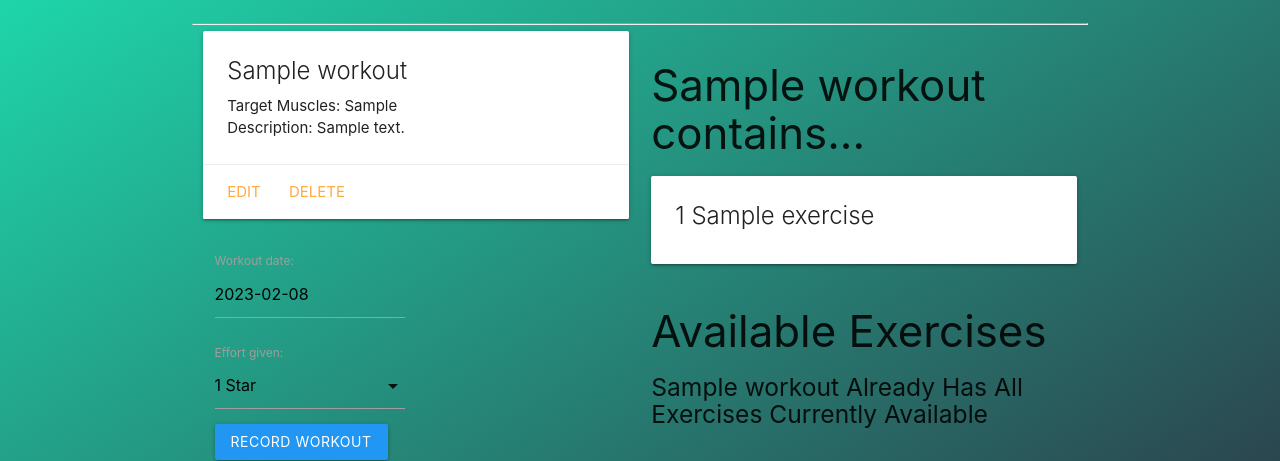
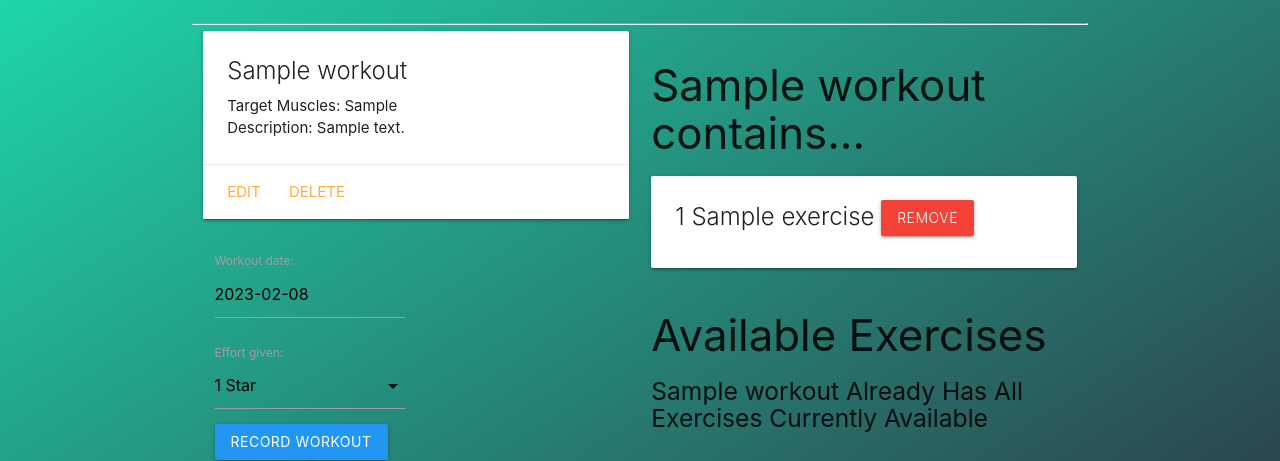
Before and after one commit to manganmh89/LifTrackr, a Django app: page /workouts/1/ in a window 1280 px wide. Shown: the part 177-638 px from the top of the page. Run offline with Django 4.2, Linux system fonts and the light colour scheme; a user stored in the database is signed in; tables that the repository leaves empty hold one stand-in row (values such as "Sample post").

Commit message:
adds remove button

```diff
--- a/main_app/templates/workouts/detail.html
+++ b/main_app/templates/workouts/detail.html
@@ -51,6 +51,7 @@
         <div class="card-content">
           <span class="card-title">
             <span class="{{ exercise.sets.lower }}-text">{{ exercise.sets }}</span> {{ exercise.name }}
+            <a href="{% url 'remove_exercise' workout.id exercise.id %}" class="btn red">Remove</a>
           </span>
         </div>
       </div>
--- a/main_app/views.py
+++ b/main_app/views.py
@@ -93,6 +93,7 @@ class ExerciseDetail(LoginRequiredMixin, DetailView):
 class ExerciseCreate(LoginRequiredMixin, CreateView):
   model = Exercise
   fields = '__all__'
+  success_url = '/exercises/'
 
 class ExerciseUpdate(LoginRequiredMixin, UpdateView):
   model = Exercise
```
